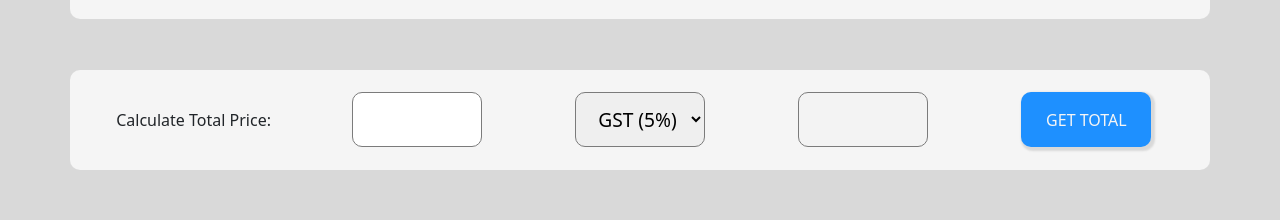
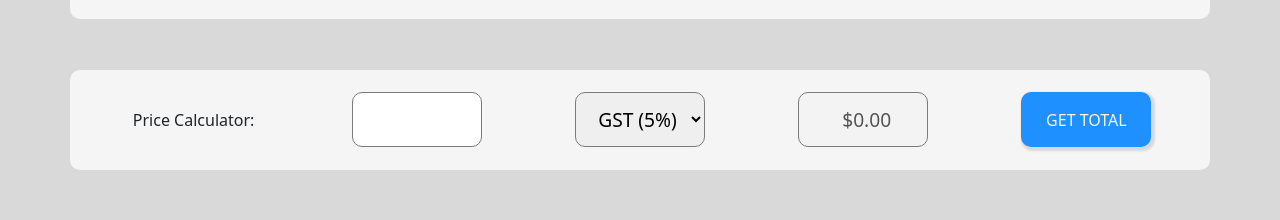
Before and after one commit to tbabyuk/sales-inventory-app-react, a React (Create React App) app: page / in a window 1280 px wide. Shown: the part 135-355 px from the top of the page. Built offline with nearby package versions, Linux system fonts and the light colour scheme.

Commit message:
maintop/calculator component fully functional

```diff
--- a/src/components/MainTop.js
+++ b/src/components/MainTop.js
@@ -1,18 +1,38 @@
 
-import React from 'react'
+import React, {useState} from 'react'
 
 function MainTop() {
+    const [subtotal, setSubtotal] = useState('');
+    const [tax, setTax] = useState('1.05');
+    const [total, setTotal] = useState('0.00');
+
+
+  const handleSubtotal = (e) => {
+    setSubtotal(e.target.value);
+  }
+
+  const handleTax = (e) => {
+    setTax(e.target.value);
+  }
+
+  const calcTotal = (e) => {
+    e.preventDefault();
+    const total = (subtotal * tax).toFixed(2);
+    setTotal(total);
+  }
+
+
   return (
-    <div className='container main-top border-round'>
-            <div>Calculate Total Price:</div>
-            <div><input className='dcam-input' type='text'></input></div>
-            <div><select className='dcam-input'>
-              <option value='GST'>GST (5%)</option>
-              <option value='HST'>HST (13%)</option>
+    <form className='container main-top border-round' onSubmit={calcTotal}>
+            <div>Price Calculator:</div>
+            <div><input className='dcam-input' type='text' onChange={handleSubtotal} value={subtotal}/></div>
+            <div><select className='dcam-input' onChange={handleTax} value={tax}>
+              <option value='1.05'>GST (5%)</option>
+              <option value='1.13'>HST (13%)</option>
               </select></div>
-            <div><input className='dcam-input' type='text' disabled></input></div>
-            <div><button className='button-big button-blue'>Get Total</button></div>
-    </div>
+            <div><input className='dcam-input' type='text' value={`$${total}`} disabled></input></div>
+            <div><button className='button-big button-blue' onClick={calcTotal}>Get Total</button></div>
+    </form>
   )
 }
 
```
